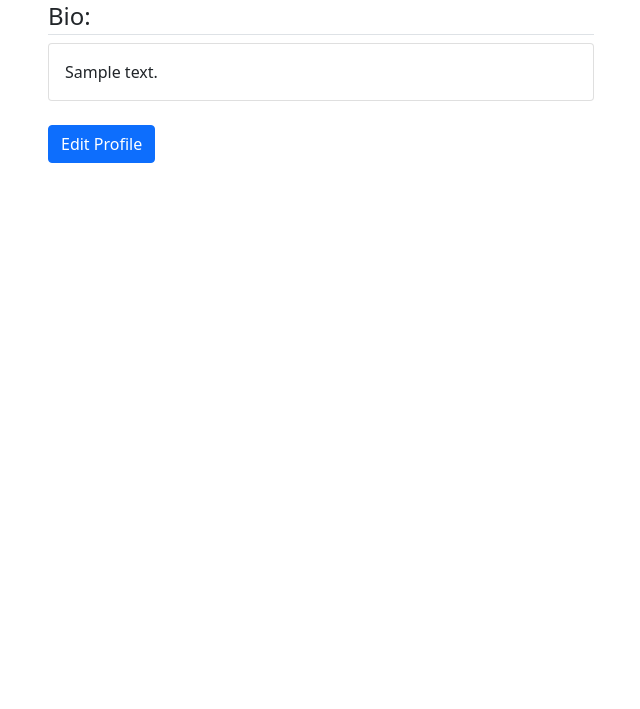
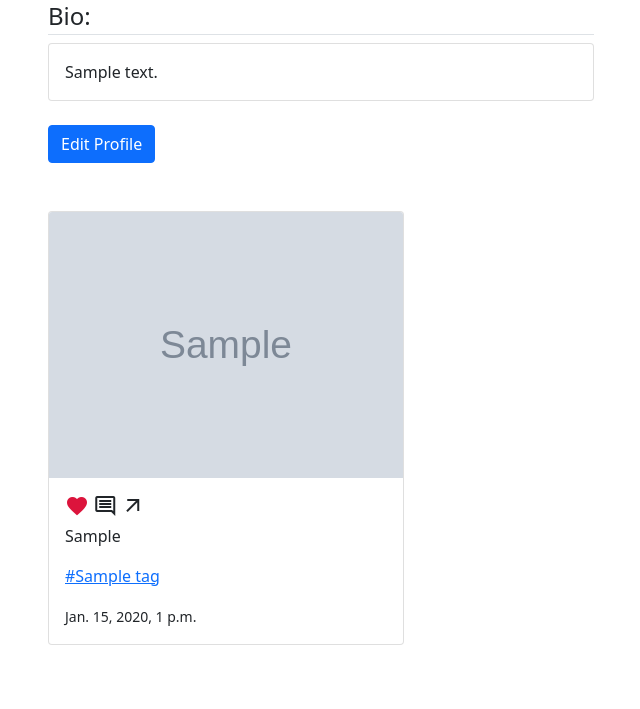
Before and after one commit to NyawiraWachira/Insta-Clone, a Django app: page /profile/ in a window 1280 px wide. Shown: the part 316-1025 px from the top of the page, without its empty margins (34-674 px from the left). Before the commit the page ends 479 px from the top, so only its background shows below. Run offline with Django 4.2, Linux system fonts and the light colour scheme; a user stored in the database is signed in; tables that the repository leaves empty hold one stand-in row (values such as "Sample post"); grey boxes marked "Sample" are stand-in pictures; some web fonts are replaced.

```diff
--- a/insta/models.py
+++ b/insta/models.py
@@ -86,3 +86,10 @@ class Profile(models.Model):
             output_size = (300, 300)
             img.thumbnail(output_size)
             img.save(self.profile_photo.path)
+
+
+class Comment(models.Model):
+	post = models.ForeignKey(Post, on_delete=models.CASCADE, related_name='comments')
+	user = models.ForeignKey(User, on_delete=models.CASCADE)
+	body = models.TextField()
+	date = models.DateTimeField(auto_now_add=True)
--- a/insta/templates/profile.html
+++ b/insta/templates/profile.html
@@ -15,6 +15,8 @@
 
     {% block styles %}
     <link href="https://cdn.jsdelivr.net/npm/bootstrap@5.0.2/dist/css/bootstrap.min.css" rel="stylesheet" integrity="sha384-EVSTQN3/azprG1Anm3QDgpJLIm9Nao0Yz1ztcQTwFspd3yD65VohhpuuCOmLASjC" crossorigin="anonymous">
+    <link rel="stylesheet" href="https://fonts.googleapis.com/css2?family=Material+Symbols+Outlined:opsz,wght,FILL,GRAD@48,400,0,0" />
+    <link href="https://fonts.googleapis.com/icon?family=Material+Icons"rel="stylesheet">
 
   {% endblock %}
 
@@ -50,20 +52,24 @@
   </div>
   <div class="container my-5">
     <div class="row">
-        {% for image in images %}
+        {% for post in posts %}
         <div class="col-md-4 mb-3">
             <div class="card">
-                <img style="height:240px;"src="{{image.image.url}}" class="card-img-top" alt="...">
+                <img src="{{post.picture.url}}" class="card-img-top" alt="...">
                 <div class="card-body">
-                  {{image.image_caption}}
+                  <a href="{% url 'postlike' post.id %}"><span class="material-icons" style="color:crimson;">favorite</span></a>
+                  <span class="material-symbols-outlined" >comment</span>
+                  <span class="material-symbols-outlined" >arrow_outward</span>
+                  <p class="card-text">{{post.caption}}</p>
+                  <p style="text-decoration:none;">{% for tag in post.tags.all %}<a href="">#{{ tag }}</a>{% endfor %}</p>
+
+                  <small>{{post.posted}}</small>
                 </div>
             </div>
         </div>
-
         {%  endfor %}
     </div>
-</div>
-
+  </div>
 
 {% endblock content %}
 
--- a/insta/views.py
+++ b/insta/views.py
@@ -16,7 +16,8 @@ from django.http import HttpResponse, HttpResponseRedirect
 @login_required
 def profile(request):
 
-    return render(request, 'profile.html')
+    posts = Post.objects.all()
+    return render(request, 'profile.html', {'posts': posts})
 
 
 @login_required
```
Also changed, not shown: insta/migrations/0017_comment.py (added).
